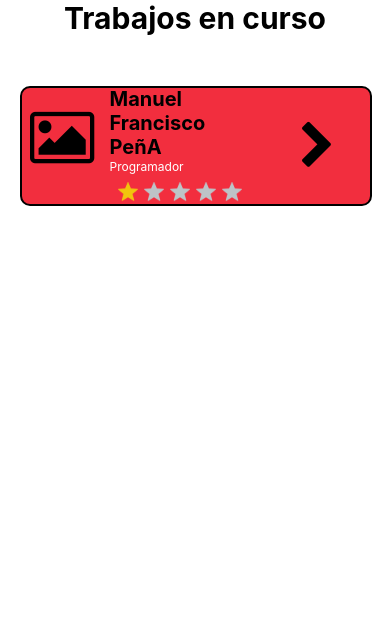
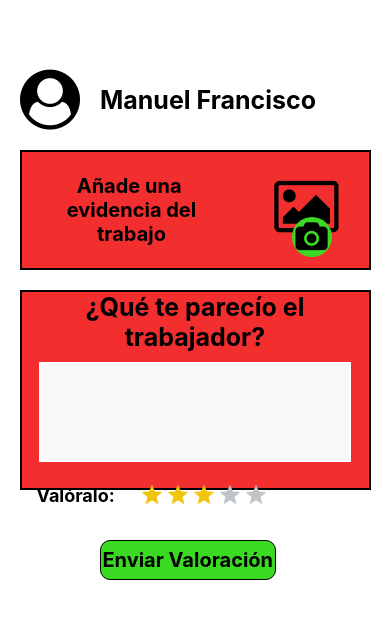
Before and after one commit to martinGM05/Chambapp, a React Native app: screen / in a window 390 px wide. Shown: the top 618 px of the page. Built offline with nearby package versions, Linux system fonts and the light colour scheme.

Commit message:
Screen valorar trabajo

```diff
--- a/App.tsx
+++ b/App.tsx
@@ -3,12 +3,14 @@ import React from 'react'
 import Principal from './src/screens/Principal'
 import Perfil from './src/screens/Perfil'
 import TrabajosEnCuso from './src/screens/TrabajosEnCuso'
+import ValorarTrabajo from './src/screens/ValorarTrabajo'
 
 const App = () => {
  return(
-     <TrabajosEnCuso></TrabajosEnCuso>
+     //<TrabajosEnCuso></TrabajosEnCuso>
 //   <Principal></Principal>
 // <Perfil></Perfil>
+<ValorarTrabajo></ValorarTrabajo>
  )
 }
 
--- /dev/null
+++ b/src/screens/ValorarTrabajo.tsx
@@ -0,0 +1,198 @@
+import { StyleSheet, Text, TextInput, View } from 'react-native'
+import React from 'react'
+import Icon from 'react-native-vector-icons/FontAwesome'
+import { Rating, AirbnbRating } from 'react-native-ratings';
+
+const ValorarTrabajo = () => {
+    return (
+        <View>
+            <View style={styles._containerDataEmployee}>
+                <Icon name='user-circle' size={60} color='#000'></Icon>
+                <View style={styles._containerTextName}>
+                    <Text style={styles._textNameUser}>Manuel Francisco</Text>
+                </View>
+            </View>
+            <View style={styles._containerUploadPhoto}>
+                <View style={styles._containerTextUploadPhoto}>
+                    <Text style={styles._textUploadPhoto}>Añade una {'\n'}evidencia del trabajo</Text>
+                </View>
+                <View style={styles._ContainerIconPhotoUpload}>
+                <Icon name='image' size={60} color='#000'></Icon>
+                </View>
+                <View style={styles._containerChildrenIcon}>
+                <Icon name='camera' size={30} color='#000'></Icon>
+                </View>
+
+
+            </View>
+            <View style={styles._containerOpinionEmploye}>
+                <Text style={styles._textOpinionEmploye}>¿Qué te parecío el trabajador?</Text>
+                <View style={styles._containerInputText}>
+                <TextInput multiline={true} style={styles._inputsText}></TextInput>
+                </View>
+
+                <View style={styles._containerRating}>
+                    <Text style={styles._textRating}>Valóralo: </Text>
+                    <AirbnbRating
+                        count={5}
+                        defaultRating={3}
+                        showRating={false}
+                        size={20}
+
+                    />
+
+                </View>
+
+            </View>
+
+            <View style={styles._buttom}>
+                <Text style={styles._textButtom}>Enviar Valoración</Text>
+            </View>
+        </View>
+    )
+}
+
+export default ValorarTrabajo
+
+const styles = StyleSheet.create({
+    _containerGeneral: {
+        alignContent:'center',
+        alignItems:'center',
+        alignSelf:'center',
+        justifyContent:'center'
+
+    },
+    _containerDataEmployee: {
+        flexDirection: 'row',
+        marginTop: 70,
+        marginLeft: 20
+
+    },
+    _containerTextName: {
+        marginLeft: 20,
+        marginTop: 15,
+
+
+    },
+    _imageUserBanner: {
+        width: 60,
+        height: 60
+    },
+    _textNameUser: {
+        fontWeight: 'bold',
+        fontSize: 25,
+        color: 'black',
+
+    },
+    _containerUploadPhoto: {
+        width: '90%',
+        height: 120,
+        backgroundColor: '#F22E2E',
+        marginTop: 20,
+        alignSelf: 'center',
+        flexDirection:'row',
+        justifyContent:'space-between',
+        paddingRight:30,
+        borderWidth:2
+    },
+    _textUploadPhoto:{
+        fontSize:20,
+        color:'#000',
+        fontWeight:'bold',
+        textAlign:'center'
+
+    },
+    _containerTextUploadPhoto:{
+        marginLeft:20,
+        marginTop:0,
+        width:180,
+        alignContent:'center',
+        justifyContent:'center',
+
+    },
+    _ContainerIconPhotoUpload:{
+        marginTop:25
+    },
+    _containerChildrenIcon:{
+        position:'absolute',
+        marginLeft:270,
+        marginTop:65,
+        backgroundColor:'#3BD923',
+        width:40,
+        height:40,
+        justifyContent:'center',
+        alignItems:'center',
+        borderRadius:50
+    },
+    _containerOpinionEmploye:{
+        width: '90%',
+        height: 200,
+        backgroundColor: '#F22E2E',
+        marginTop: 20,
+        alignSelf: 'center',
+
+
+
+
+        borderWidth:2,
+
+    },
+    _textOpinionEmploye:{
+        color:'#000',
+        fontSize:25,
+        textAlign:'center',
+        fontWeight:'bold'
+
+
+    },
+    _inputsText: {
+        borderColor: '#FFF',
+        backgroundColor: '#F9F9F9',
+        borderWidth: 2,
+        marginTop: 10,
+        borderRadius: 1,
+        paddingLeft: 20,
+        fontSize: 20,
+        width: '90%',
+        height: 100,
+        color: '#000',
+
+    },
+    _containerInputText:{
+
+        alignItems:'center'
+    },
+    _containerRating:{
+        flexDirection:'row',
+        marginTop:20,
+        marginLeft:15,
+        alignItems:'center'
+
+    },
+    _textRating:{
+        color:'#000',
+        fontSize:18,
+        fontWeight:'bold',
+        marginRight:20
+    },
+    _buttom:{
+        backgroundColor:'#3BD923',
+        width:'45%',
+        height:40,
+        borderRadius:10,
+        borderColor:'#000',
+        borderWidth:1,
+        justifyContent:'center',
+        alignItems:'center',
+        marginLeft:100,
+        marginTop:50
+
+    },
+    _textButtom:{
+        color:'#000',
+        fontWeight:'bold',
+        fontSize:20
+
+    }
+
+})
```
